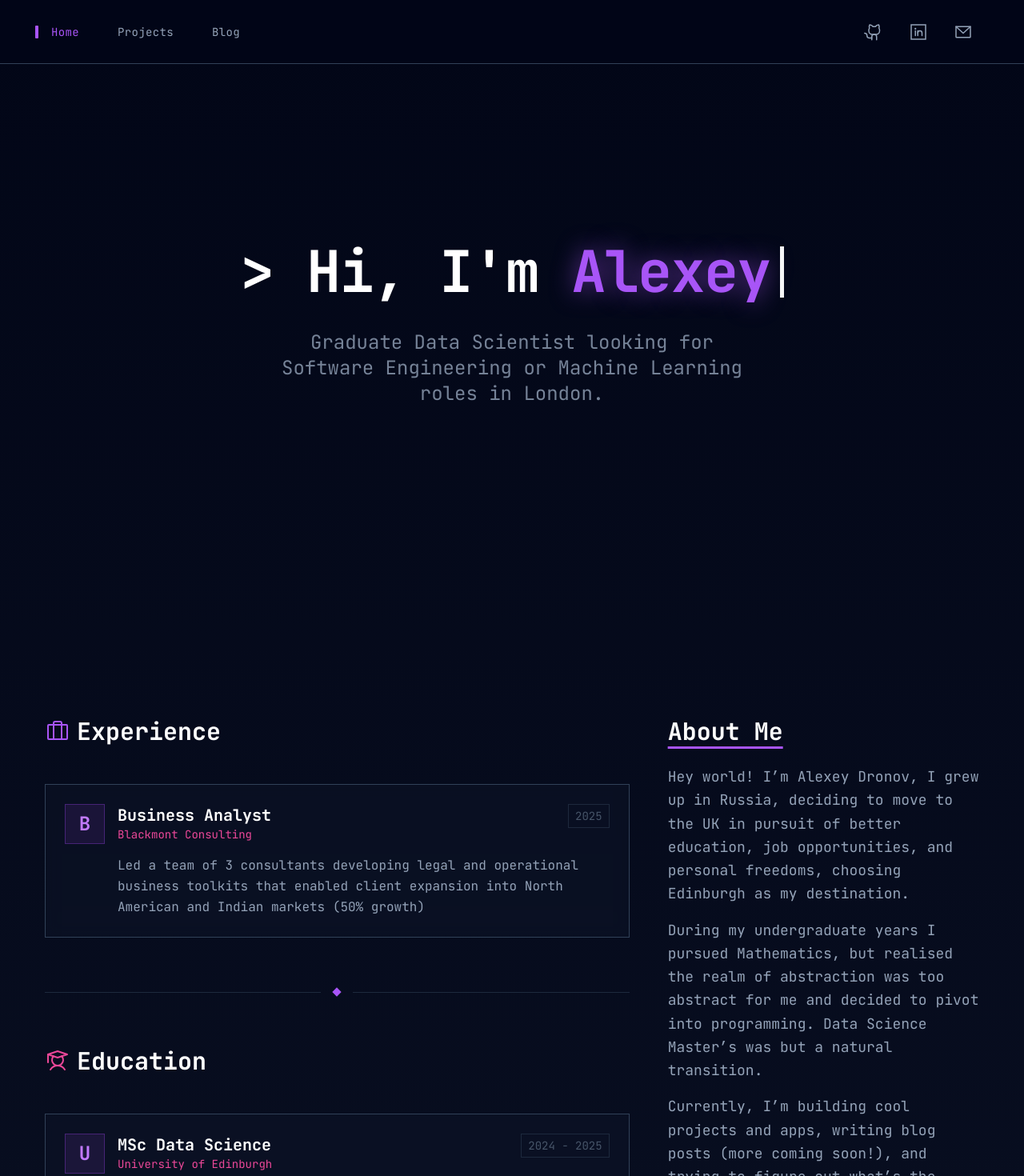
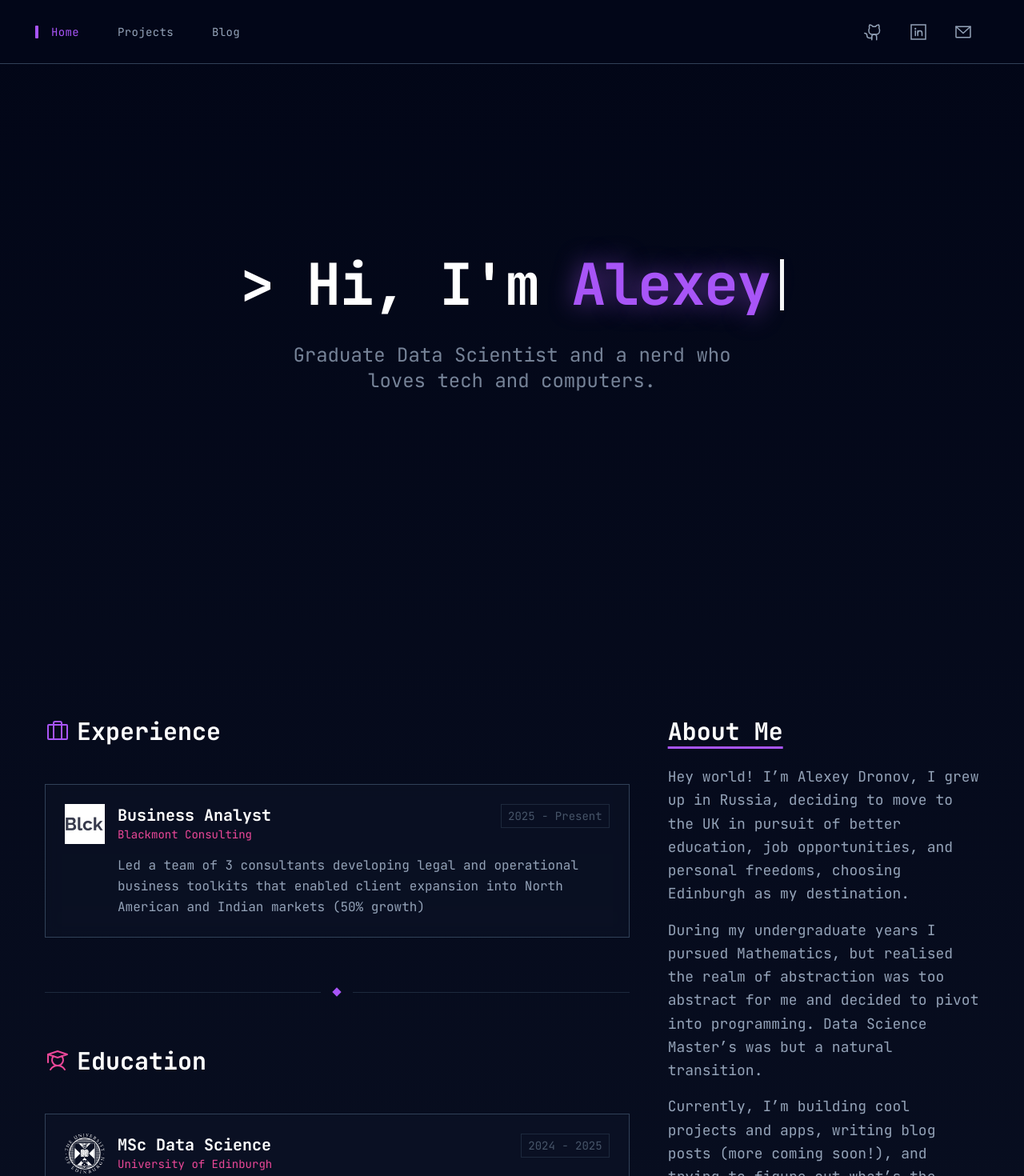
Before and after one commit to AlexeyDronov/portfolio, a Next.js app: page / in a window 1280 px wide. Shown: the top 1470 px of the page at 80% size. Built offline with nearby package versions, Linux system fonts and the light colour scheme.

Commit message:
Forgot to add icons (+ more polish)

```diff
--- a/app/components/About.tsx
+++ b/app/components/About.tsx
@@ -3,24 +3,35 @@
 import { IconExperience, IconEducation, IconRightUpArrow } from "./Icons";
 import Link from "next/link";
 
-const EXPERIENCES = [
+interface ExperienceItem {
+    id: number;
+    title: string;
+    company: string;
+    date: string;
+    description: string;
+    icon?: string;
+}
+
+const EXPERIENCES: ExperienceItem[] = [
     {
         id: 1,
         title: "Business Analyst",
         company: "Blackmont Consulting",
-        date: "2025",
+        date: "2025 - Present",
         description: "Led a team of 3 consultants developing legal and operational business toolkits that enabled client expansion into North American and Indian markets (50% growth)",
-        // icon: "/icons/tech-corp.png" // Removed to prevent 404 until file exists
+        // icon: "/icons/tech-corp.png"
+        icon: '/blackmont.jpeg'
     },
 ];
 
-const EDUCATION = [
+const EDUCATION: ExperienceItem[] = [
     {
         id: 1,
         title: "MSc Data Science",
         company: "University of Edinburgh",
         date: "2024 - 2025",
         description: "Developed a multimodal financial prediction pipeline improving MAE by 16% from the baseline. Specialised in NLP, Data Engineering, and ML methods.",
+        icon: '/UoE.png'
     },
     {
         id: 2,
@@ -28,7 +39,7 @@ const EDUCATION = [
         company: "University of Edinburgh",
         date: "2020 - 2024",
         description: "Focus on Statistics, Applied Mathematics and Computational Differential Equations.",
-        // No icon
+        icon: '/UoE.png'
     },
 ];
 
@@ -94,7 +105,7 @@ export default function About() {
                             <div className="flex flex-col sm:flex-row gap-4">
                                 {/* Icon Section - Left */}
                                 <div className="shrink-0">
-                                    <CompanyIcon company={exp.company} />
+                                    <CompanyIcon company={exp.company} icon={exp.icon} />
                                 </div>
 
                                 {/* Content Section - Right */}
@@ -138,7 +149,7 @@ export default function About() {
                             <div className="flex flex-col sm:flex-row gap-4">
                                 {/* Icon Section - Left */}
                                 <div className="shrink-0">
-                                    <CompanyIcon company={edu.company} />
+                                    <CompanyIcon company={edu.company} icon={edu.icon} />
                                 </div>
 
                                 {/* Content Section - Right */}
--- a/app/components/Hero.tsx
+++ b/app/components/Hero.tsx
@@ -2,6 +2,8 @@
 
 import React, { useState, useEffect } from "react";
 import { motion } from "framer-motion";
+
+const SUBTITLE = 'Graduate Data Scientist and a nerd who loves tech and computers.'
 
 export default function Hero() {
     // ===== ANIMATION CONFIGURATION =====
@@ -178,7 +180,7 @@ export default function Hero() {
                 }}
                 className="text-xl md:text-2xl text-text-secondary/80 font-mono max-w-xl"
             >
-                Graduate Data Scientist looking for Software Engineering or Machine Learning roles in London.
+                {SUBTITLE}
             </motion.h3>
         </section>
     );
--- a/app/components/Navbar.tsx
+++ b/app/components/Navbar.tsx
@@ -27,7 +27,7 @@ export default function Navbar() {
     };
 
     return (
-        <nav className="fixed top-0 z-50 w-full h-16 md:h-20 bg-slate-950/80 backdrop-blur-lg border-b border-slate-700">
+        <nav className="fixed top-0 z-50 w-full h-16 md:h-20 bg-slate-950 border-b border-slate-700">
             <div className="max-w-[1200px] mx-auto h-full px-4 flex items-center justify-between">
 
                 {/* Navigation Items */}
```
Also changed, not shown: public/UoE.png (added), public/blackmont.jpeg (added).
